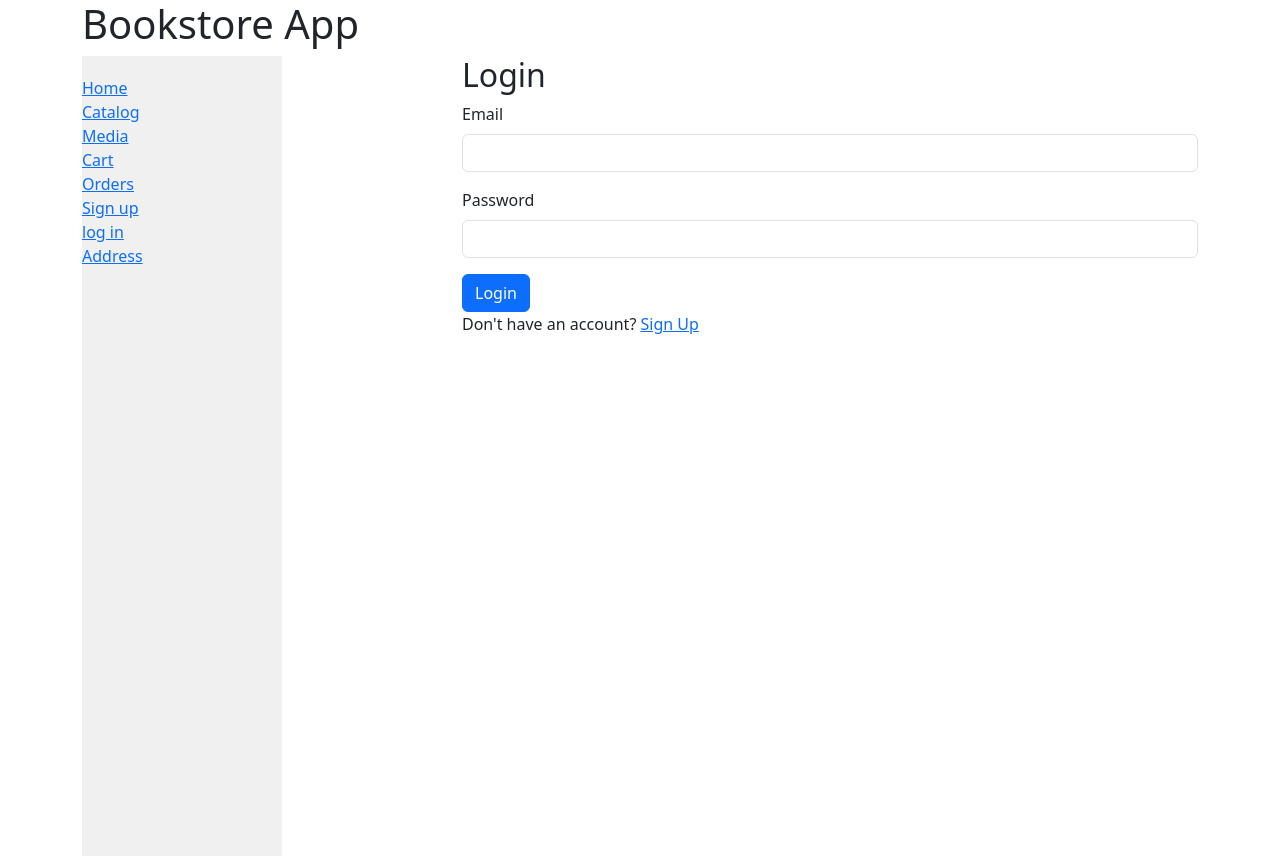
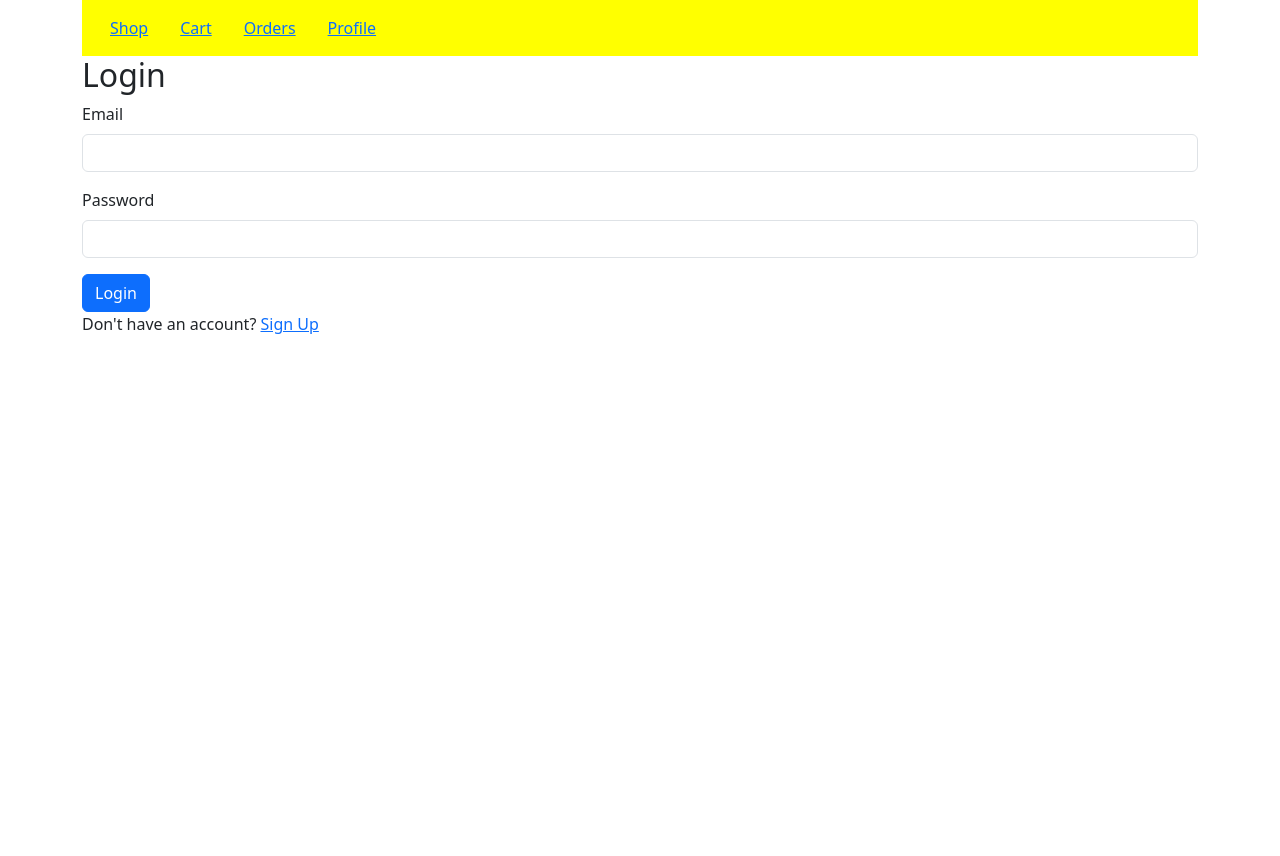
Before and after one commit to learning-project-01/bookstore-view, a React (Create React App) app: page /login in a window 1280 px wide. After the commit the page ends 800 px from the top, so only its background shows below. Built offline with nearby package versions, Linux system fonts and the light colour scheme.

Commit message:
add top nav and profiles

```diff
--- a/src/components/DashboardComponent.jsx
+++ b/src/components/DashboardComponent.jsx
@@ -3,19 +3,23 @@ import { BrowserRouter as Router } from "react-router-dom";
 import { Container, Row, Col } from "reactstrap";
 import routes from "../routes/AppRoutes";
 import SidebarNav from "./dashboard/SidebarNav";
+import TopNavbar from "./dashboard/TopNavbar";
 
 const DashboardComponent = () => {
   return <>
       <Router>
         <Container>
           <Row>
-            <Col md="12">
+            <TopNavbar/>
+          </Row>
+          <Row>
+            {/* <Col md="12">
                 <h1>Bookstore App</h1>
             </Col>
             <Col md="4">
                 <SidebarNav/>
-            </Col>
-            <Col md="8">{routes}</Col>
+            </Col> */}
+            <Col md="12">{routes}</Col>
           </Row>
         </Container>
       </Router>
--- a/src/components/address/AddressNav.jsx
+++ b/src/components/address/AddressNav.jsx
@@ -1,5 +1,5 @@
 import React from "react";
-import { NavLink } from "react-router-dom";
+import { Link, NavLink } from "react-router-dom";
 import { Nav, NavItem } from "reactstrap";
 
 function AddressNav() {
@@ -7,8 +7,8 @@ function AddressNav() {
     <>
       <Nav tabs>
         <NavItem>
-            <NavLink className="btn btn-primary mr-3" to="/address/all">All</NavLink>
-            <NavLink className="btn btn-primary mr-3" to="/address/new">New</NavLink>
+            <Link className="btn btn-primary mr-3" to="/profile/address/all">All</Link>
+            <Link className="btn btn-primary mr-3" to="/profile/address/new">New</Link>
         </NavItem>
       </Nav>
     </>
--- a/src/components/dashboard/SidebarNav.jsx
+++ b/src/components/dashboard/SidebarNav.jsx
@@ -7,7 +7,7 @@ function SidebarNav() {
     <div style={{ width: '200px', backgroundColor: '#f0f0f0', height: '100vh', paddingTop: '20px' }}>
       <Nav vertical>
         <NavItem>
-          <NavLink  to="/">Home</NavLink>
+          <NavLink  to="/catalog/user">Home</NavLink>
         </NavItem>
         <NavItem>
           <NavLink  to="/catalog/all">Catalog</NavLink>
@@ -16,19 +16,10 @@ function SidebarNav() {
           <NavLink to="/media">Media</NavLink>
         </NavItem>
         <NavItem>
-          <NavLink to="/cart">Cart</NavLink>
-        </NavItem>
-        <NavItem>
-          <NavLink to="/orders">Orders</NavLink>
-        </NavItem>
-        <NavItem>
           <NavLink to="/signup">Sign up</NavLink>
         </NavItem>
         <NavItem>
           <NavLink to="/login">log in</NavLink>
-        </NavItem>
-        <NavItem>
-          <NavLink to="/address">Address</NavLink>
         </NavItem>
       </Nav>
     </div>
--- /dev/null
+++ b/src/components/dashboard/TopNavbar.jsx
@@ -0,0 +1,40 @@
+import React, { useState } from "react";
+import { Link } from "react-router-dom";
+import {
+  Navbar,
+  Nav,
+  NavItem,
+  NavLink,
+} from "reactstrap";
+
+function TopNavbar() {
+
+  const navLinks = [
+    { link: "/shop", text: "Shop" },
+    { link: "/cart", text: "Cart" },
+    { link: "/orders", text: "Orders" },
+    { link: "/profile", text: "Profile" },
+  ];
+
+  const navItem = (item) => {
+   return <>
+    <NavItem>
+      <NavLink>
+        <Link to={item.link}>{item.text}</Link>
+      </NavLink>
+    </NavItem>
+   </>
+  }
+
+  return (
+    <div>
+      <Navbar style={{ "backgroundColor": "yellow" }}>
+        <Nav className="me-auto" horizontal="true">
+          {navLinks.map(navItem)}
+        </Nav>
+      </Navbar>
+    </div>
+  );
+}
+
+export default TopNavbar;
--- /dev/null
+++ b/src/components/orders/OrderComponent.jsx
@@ -0,0 +1,6 @@
+
+export function OrderComponent(){
+    return <>
+    <h1>Orders</h1>
+    </>
+}
--- /dev/null
+++ b/src/components/profile/ProfileComponent.jsx
@@ -0,0 +1,18 @@
+import { Outlet } from "react-router-dom";
+import { Col, Row } from "reactstrap";
+import { ProfileNav } from "./ProfileNav";
+
+export function ProfileComponent() {
+  return (
+    <>
+      <Row>
+        <Col md="3">
+          <ProfileNav />
+        </Col>
+        <Col md="9">
+          <Outlet />
+        </Col>
+      </Row>
+    </>
+  );
+}
--- /dev/null
+++ b/src/components/profile/ProfileNav.jsx
@@ -0,0 +1,17 @@
+import { Link, NavLink } from "react-router-dom";
+import { Nav, NavItem } from "reactstrap"
+
+
+export function ProfileNav(){
+    return ( <div style={{ width: '200px', backgroundColor: '#f0f0f0', height: '100vh', paddingTop: '20px' }}>
+    <Nav vertical>
+      <NavItem>
+        <Link to="/profile/address">Manage Address</Link>
+      </NavItem>
+      <NavItem>
+        <NavLink to="/logout">Logout</NavLink>
+      </NavItem>
+    </Nav>
+  </div>
+);
+}
--- a/src/routes/AppRoutes.jsx
+++ b/src/routes/AppRoutes.jsx
@@ -14,19 +14,25 @@ import {UserCatalog} from "../components/catalog/UserCatalog";
 import {AddressList} from "../components/address/AddressList";
 import {CartComponent} from "../components/CartComponent"
 import { Checkout } from "../components/Checkout";
+import { ProfileComponent } from "../components/profile/ProfileComponent";
+import { OrderComponent } from "../components/orders/OrderComponent";
 
 const appRoutes = (
   <Routes>
+      <Route exact path="shop" element={<UserCatalog />} />
+      <Route exact path="orders" element={<OrderComponent />} />
       <Route exact path="catalog" element={<CatalogComponent />}>
         <Route exact path="" element={<CatalogComponent />} />
         <Route exact path="all" element={<CatalogList />} />
         <Route exact path="new" element={<CatalogForm />} />
-        <Route exact path="user" element={<UserCatalog />} />
       </Route>
-      <Route exact path="address" element={<AddressComponent />}>
-          <Route exact path="all" element={<AddressList />} />
-          <Route exact path="new" element={<AddressForm />} />
 
+      <Route exact path="profile" element={<ProfileComponent />}>
+          <Route exact path="address" element={<AddressComponent />}>
+              <Route exact path="all" element={<AddressList />} />
+              <Route exact path="" element={<AddressForm />} />
+              <Route exact path="new" element={<AddressForm />} />
+          </Route>
       </Route>
       <Route exact path="/home" element={<Home />} />
       <Route exact path="/" element={<Home />} />
```
